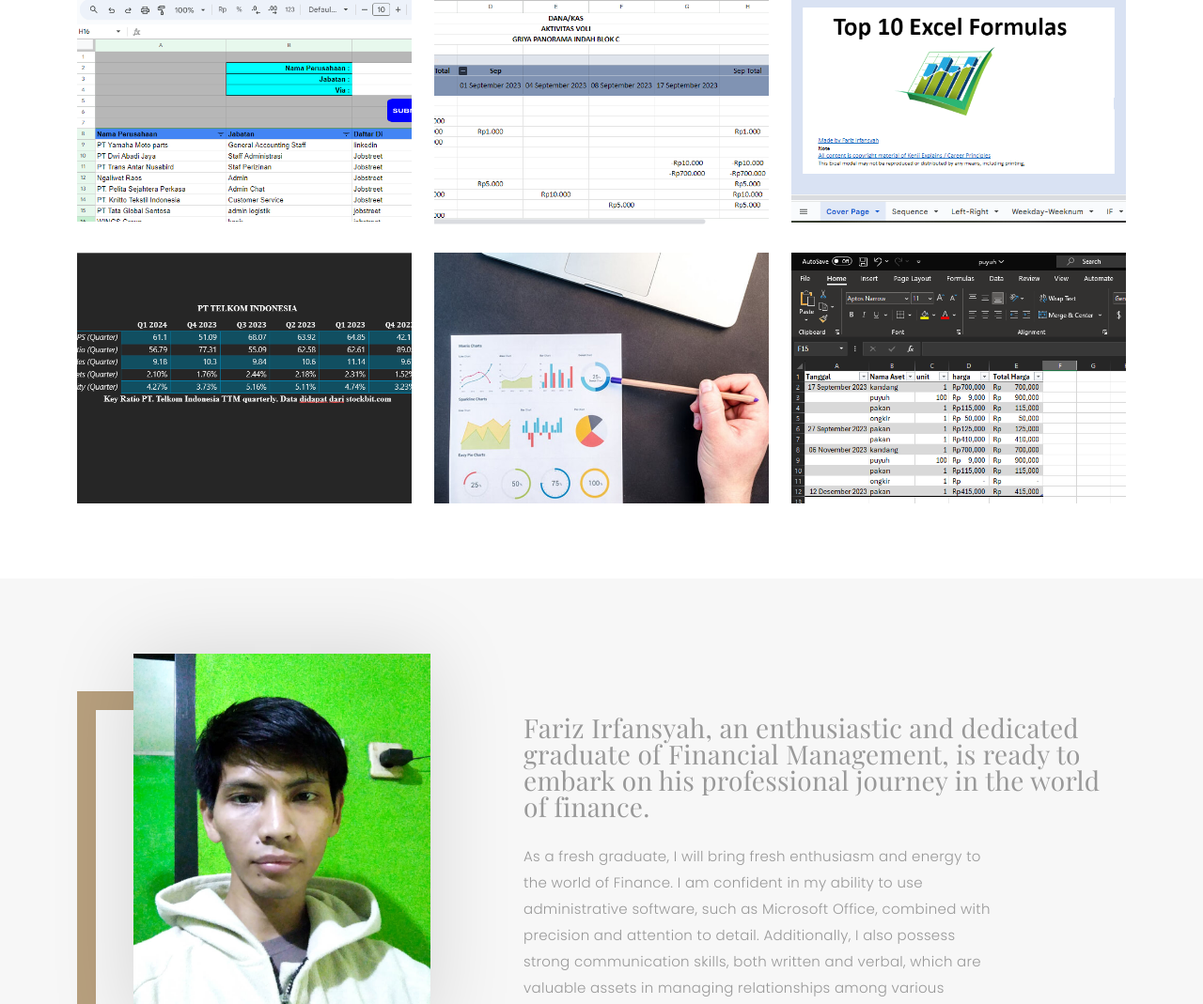
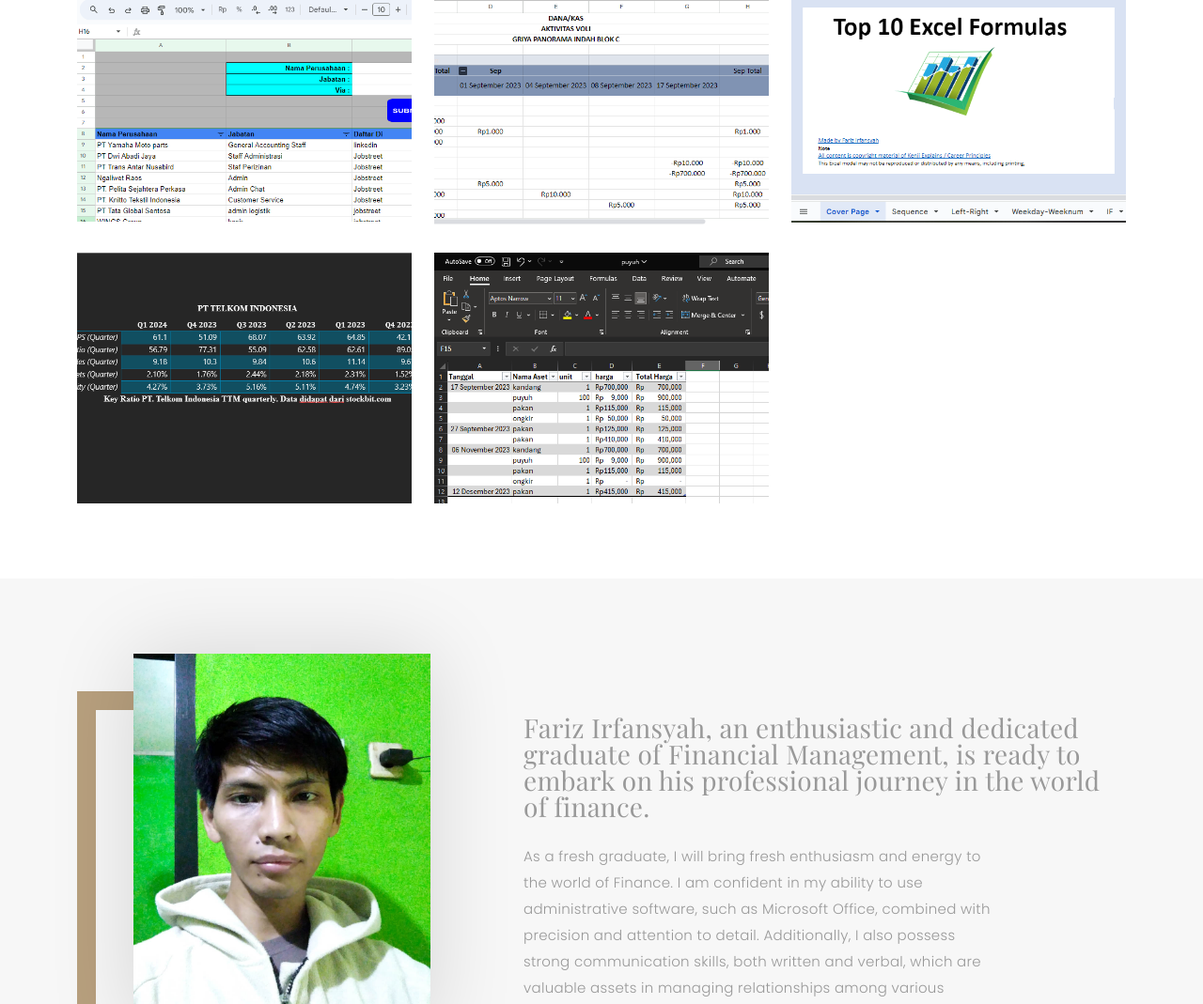
Before and after one commit to rizdotcom/webcv, a plain HTML site: page index.html in a window 1280 px wide. Shown: the part 1097-2166 px from the top of the page at 94% size. Drawn offline with nearby package versions, Linux system fonts and the light colour scheme; a web font is replaced by a local one.

Commit message:
hapus_joblist_gak_kepake

```diff
--- a/index.html
+++ b/index.html
@@ -160,7 +160,7 @@
             </div>
           </div>
 
-          <div class="col-lg-4 col-md-6 portfolio-item filter-card">
+          <!-- <div class="col-lg-4 col-md-6 portfolio-item filter-card">
             <img src="assets/img/portfolio/portfolio-4.jpg" class="img-fluid" alt="">
             <div class="portfolio-info">
               <h4>Applied Job vacancies</h4>
@@ -168,7 +168,7 @@
               <a href="assets/img/portfolio/portfolio-4.jpg" data-gallery="portfolioGallery" class="portfolio-lightbox preview-link" title="Preview"><i class="bx bi-eye-fill"></i></a>
               <a href="portfolio-details.html" class="details-link" title="More Details"><i class="bx bx-link"></i></a>
             </div>
-          </div>
+          </div> -->
 
           <!-- <div class="col-lg-4 col-md-6 portfolio-item filter-web">
             <img src="assets/img/portfolio/portfolio-5.jpg" class="img-fluid" alt="">
```
